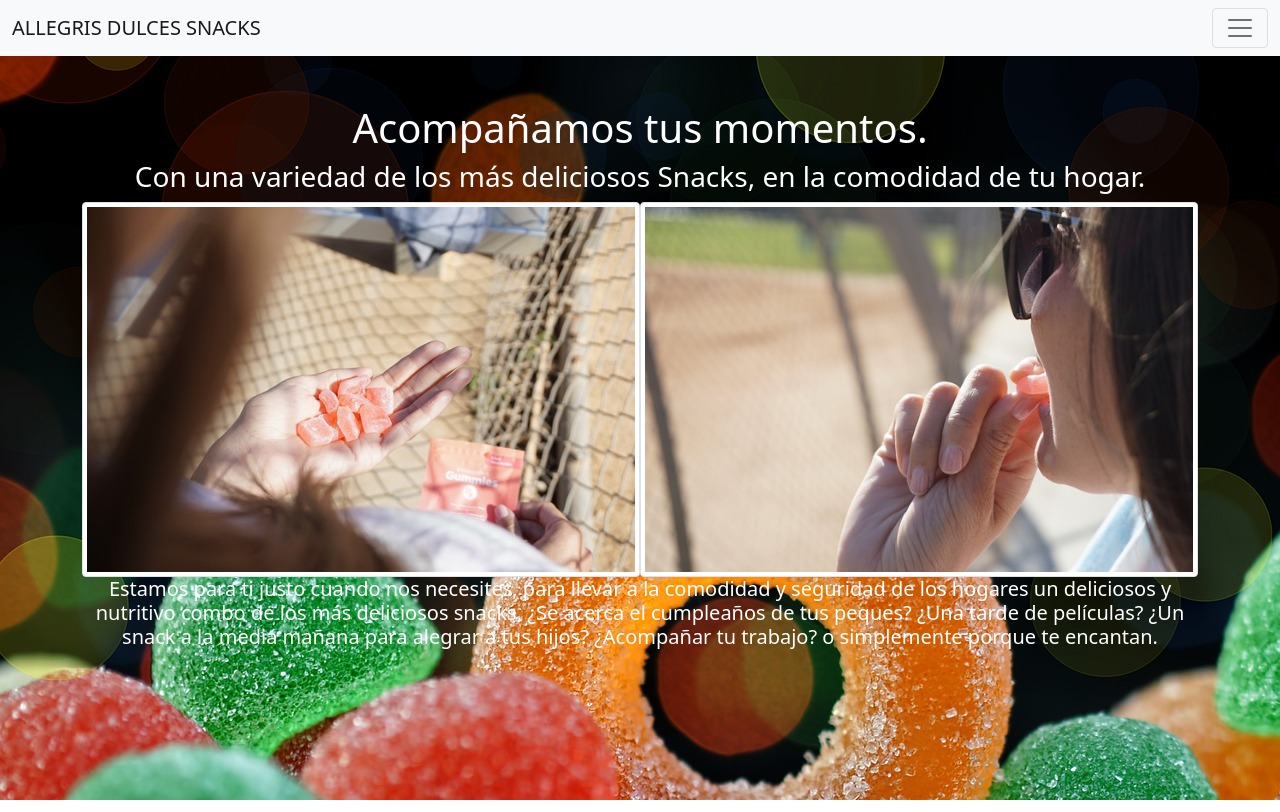
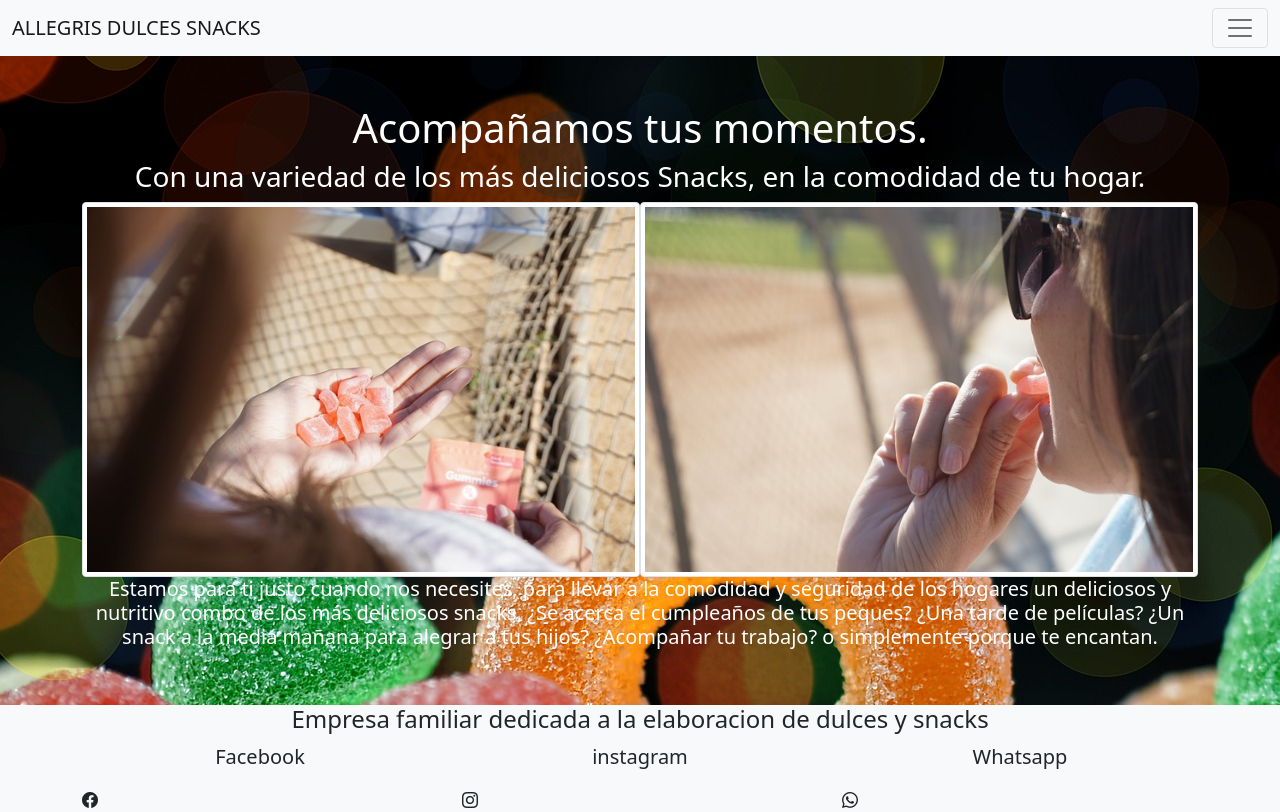
Before and after one commit to jesuscarrion4/bootstrap, a plain HTML site: page index.html in a window 1280 px wide. Drawn offline with nearby package versions, Linux system fonts and the light colour scheme.

Commit message:
cambio en el footer

```diff
--- a/index.html
+++ b/index.html
@@ -56,6 +56,26 @@
         </div>
       </section>
 
+      <footer class="mt-5 bg-light">
+        <div class="container">
+          <div class="row">
+            <h4 class="text-center">Empresa familiar dedicada a la elaboracion de dulces y snacks</h4>
+            <div class="col">
+              <p class="fs-5 text-center">Facebook</p>
+              <i class="bi bi-facebook"></i>
+            </div>
+            <div class="col order-5">
+              <p class="fs-5 text-center">Whatsapp</p>
+              <i class="bi bi-whatsapp"></i>
+            </div>
+            <div class="col order-1">
+              <p class="fs-5 text-center">instagram</p>
+                <i class="bi bi-instagram"><a href="https://www.facebook.com/"></a></i>
+            </div>
+          </div>
+        </div>
+        </footer>
+
 
 
 
```
Also changed, not shown: views/encuentranos.html (+20 -1 lines).
